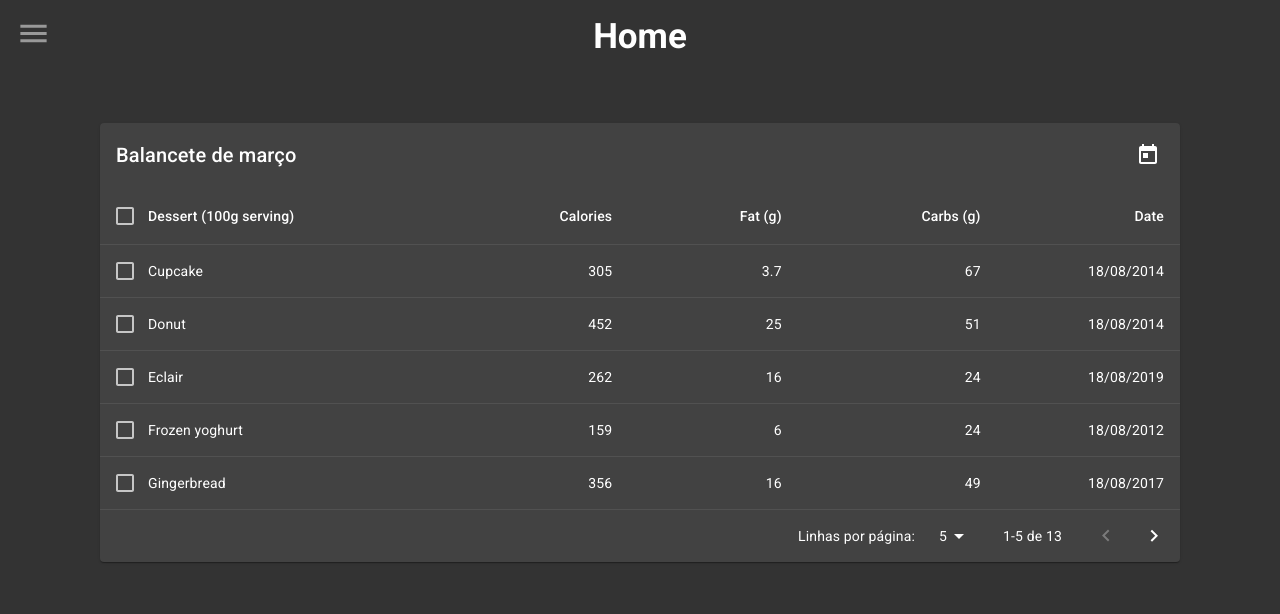
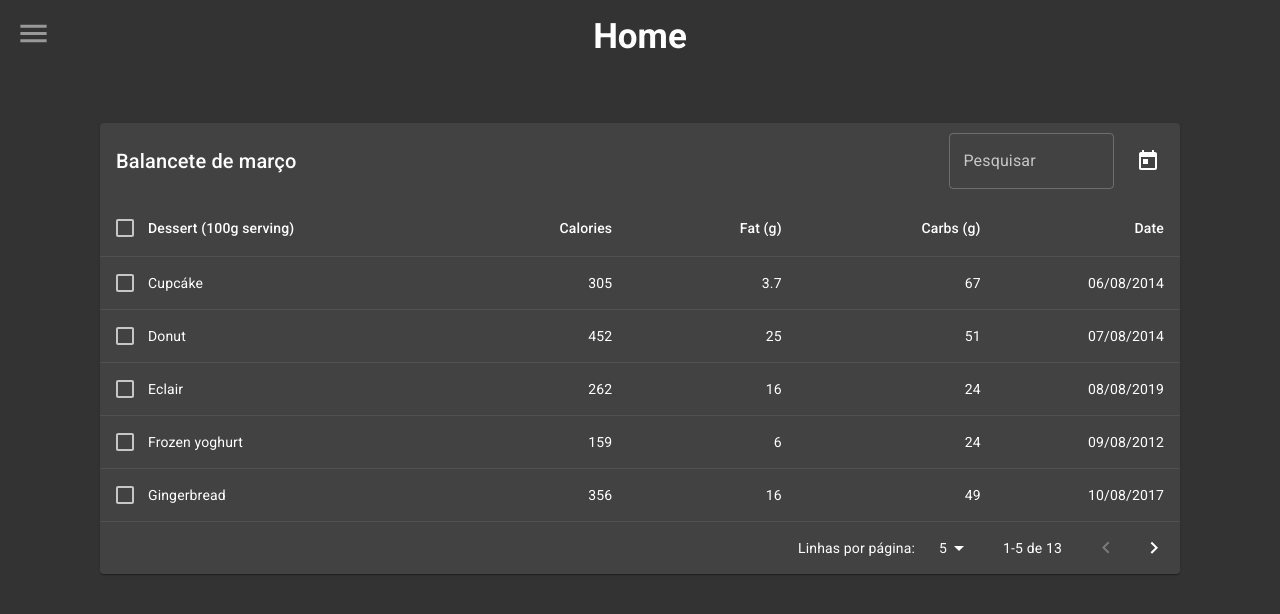
Before and after one commit to Kabelin/Financial, a React (Create React App) app: page / in a window 1280 px wide. Shown: the top 614 px of the page. Built offline with nearby package versions, Linux system fonts and the light colour scheme.

Commit message:
Adiciona global search na table

```diff
--- a/src/pages/Home/index.js
+++ b/src/pages/Home/index.js
@@ -17,6 +17,7 @@ import {
   Checkbox,
   IconButton,
   Tooltip,
+  TextField,
 } from '@material-ui/core'
 import { MdPrint, MdToday } from 'react-icons/md'
 import moment from 'moment'
@@ -34,88 +35,88 @@ function createData(name, calories, fat, carbs, date) {
 
 const rows = [
   createData(
-    'Cupcake',
+    'Cupcáke',
     305,
     3.7,
     67,
-    new Intl.DateTimeFormat('pt-BR').format(new Date('2014-08-18T21:11:54'))
+    new Intl.DateTimeFormat('pt-BR').format(new Date('2014-08-06T21:11:54'))
   ),
   createData(
     'Donut',
     452,
     25.0,
     51,
-    new Intl.DateTimeFormat('pt-BR').format(new Date('2014-08-18T21:11:54'))
+    new Intl.DateTimeFormat('pt-BR').format(new Date('2014-08-07T21:11:54'))
   ),
   createData(
     'Eclair',
     262,
     16.0,
     24,
-    new Intl.DateTimeFormat('pt-BR').format(new Date('2019-08-18T21:11:54'))
+    new Intl.DateTimeFormat('pt-BR').format(new Date('2019-08-08T21:11:54'))
   ),
   createData(
     'Frozen yoghurt',
     159,
     6.0,
     24,
-    new Intl.DateTimeFormat('pt-BR').format(new Date('2012-08-18T21:11:54'))
+    new Intl.DateTimeFormat('pt-BR').format(new Date('2012-08-09T21:11:54'))
   ),
   createData(
     'Gingerbread',
     356,
     16.0,
     49,
-    new Intl.DateTimeFormat('pt-BR').format(new Date('2017-08-18T21:11:54'))
+    new Intl.DateTimeFormat('pt-BR').format(new Date('2017-08-10T21:11:54'))
   ),
   createData(
     'Honeycomb',
     408,
     3.2,
     87,
-    new Intl.DateTimeFormat('pt-BR').format(new Date('2014-08-18T21:11:54'))
+    new Intl.DateTimeFormat('pt-BR').format(new Date('2014-08-11T21:11:54'))
   ),
   createData(
     'Ice cream sandwich',
     237,
     9.0,
     37,
-    new Intl.DateTimeFormat('pt-BR').format(new Date('2012-08-18T21:11:54'))
+    new Intl.DateTimeFormat('pt-BR').format(new Date('2012-08-12T21:11:54'))
   ),
   createData(
     'Jelly Bean',
     375,
     0.0,
     94,
-    new Intl.DateTimeFormat('pt-BR').format(new Date('2011-08-18T21:11:54'))
+    new Intl.DateTimeFormat('pt-BR').format(new Date('2011-08-13T21:11:54'))
   ),
   createData(
     'KitKat',
     518,
     26.0,
     65,
-    new Intl.DateTimeFormat('pt-BR').format(new Date('2016-08-18T21:11:54'))
+    new Intl.DateTimeFormat('pt-BR').format(new Date('2016-08-14T21:11:54'))
   ),
   createData(
     'Lollipop',
     392,
     0.2,
     98,
-    new Intl.DateTimeFormat('pt-BR').format(new Date('2011-08-18T21:11:54'))
+    new Intl.DateTimeFormat('pt-BR').format(new Date('2011-08-15T21:11:54'))
   ),
   createData(
     'Marshmallow',
     318,
     0,
     81,
-    new Intl.DateTimeFormat('pt-BR').format(new Date('2013-08-18T21:11:54'))
+    new Intl.DateTimeFormat('pt-BR').format(new Date('2013-08-16T21:11:54'))
   ),
   createData(
     'Nougat',
     360,
     19.0,
     9,
-    new Intl.DateTimeFormat('pt-BR').format(new Date('2014-08-18T21:11:54'))
+    new Intl.DateTimeFormat('pt-BR').format(new Date('2014-08-17T21:11:54'))
   ),
   createData(
     'Oreo',
@@ -247,7 +248,13 @@ const useToolbarStyles = makeStyles((theme) => ({
   },
 }))
 
-const EnhancedTableToolbar = ({ numSelected, selected }) => {
+const EnhancedTableToolbar = ({
+  numSelected,
+  selected,
+  data,
+  setData,
+  setCount,
+}) => {
   const [date, setDate] = React.useState(new Date('2014-03-18T21:11:54'))
   const [open, setOpen] = React.useState(false)
 
@@ -258,6 +265,27 @@ const EnhancedTableToolbar = ({ numSelected, selected }) => {
   const handleClose = (value) => {
     setOpen(false)
     setDate(value)
+  }
+
+  const keys = ['name', 'calories', 'fat', 'carbs', 'date']
+
+  const fix = (value) => {
+    return value
+      .toString()
+      .normalize('NFD')
+      .replace(/[\u0300-\u036f]/g, '')
+      .replace(/[.,/#!$%^&*;:{}=\-_`~()]/g, '')
+      .trim()
+      .toLowerCase()
+  }
+
+  const handleSetData = (value) => {
+    const filteredData = data.filter((e) =>
+      keys.find((k) => fix(e[k]).includes(fix(value.target.value)))
+    )
+    setData(filteredData)
+    setCount(filteredData.length)
+    console.log(filteredData)
   }
 
   const classes = useToolbarStyles()
@@ -302,6 +330,13 @@ const EnhancedTableToolbar = ({ numSelected, selected }) => {
         </Tooltip>
       ) : (
         <>
+          <TextField
+            onChange={handleSetData}
+            id="standard-basic"
+            variant="outlined"
+            style={{ margin: 10 }}
+            label="Pesquisar"
+          />
           <Tooltip placement="top" title="Date">
             <IconButton onClick={handleClickOpen} aria-label="change date">
               <MdToday />
@@ -318,6 +353,9 @@ const EnhancedTableToolbar = ({ numSelected, selected }) => {
 EnhancedTableToolbar.propTypes = {
   numSelected: PropTypes.number.isRequired,
   selected: PropTypes.array.isRequired,
+  data: PropTypes.array.isRequired,
+  setData: PropTypes.func.isRequired,
+  setCount: PropTypes.func.isRequired,
 }
 
 const useStyles = makeStyles((theme) => ({
@@ -358,6 +396,8 @@ export default function EnhancedTable() {
   const [selected, setSelected] = React.useState([])
   const [page, setPage] = React.useState(0)
   const [rowsPerPage, setRowsPerPage] = React.useState(5)
+  const [data, setData] = React.useState(rows)
+  const [count, setCount] = React.useState(rows.length)
 
   const handleRequestSort = (event, property) => {
     const isAsc = orderBy === property && order === 'asc'
@@ -420,6 +460,9 @@ export default function EnhancedTable() {
         <EnhancedTableToolbar
           numSelected={selected.length}
           selected={selected}
+          data={rows}
+          setData={setData}
+          setCount={setCount}
         />
         <TableContainer>
           <Table
@@ -438,7 +481,7 @@ export default function EnhancedTable() {
               rowCount={rows.length}
             />
             <TableBody>
-              {stableSort(rows, getComparator(order, orderBy))
+              {stableSort(data, getComparator(order, orderBy))
                 .slice(page * rowsPerPage, page * rowsPerPage + rowsPerPage)
                 .map((row, index) => {
                   const isItemSelected = isSelected(row)
@@ -490,7 +533,7 @@ export default function EnhancedTable() {
         <TablePagination
           rowsPerPageOptions={rows.length >= 25 ? [5, 10, 25] : [5, 10]}
           component="div"
-          count={rows.length}
+          count={count}
           rowsPerPage={rowsPerPage}
           page={page}
           onChangePage={handleChangePage}
```
